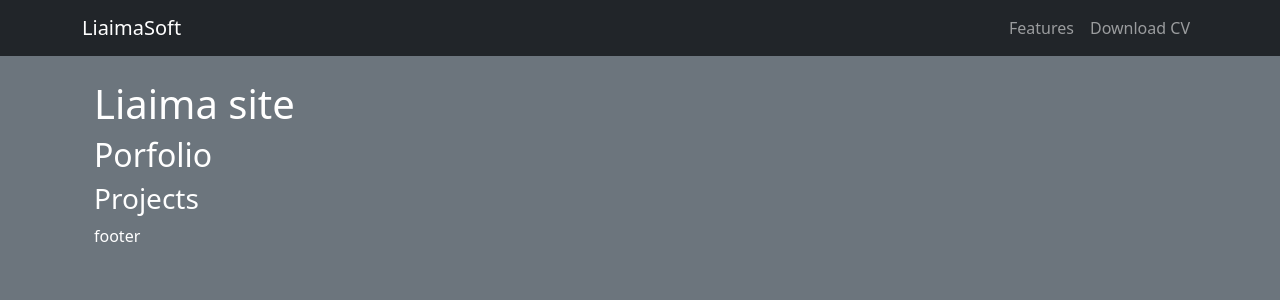
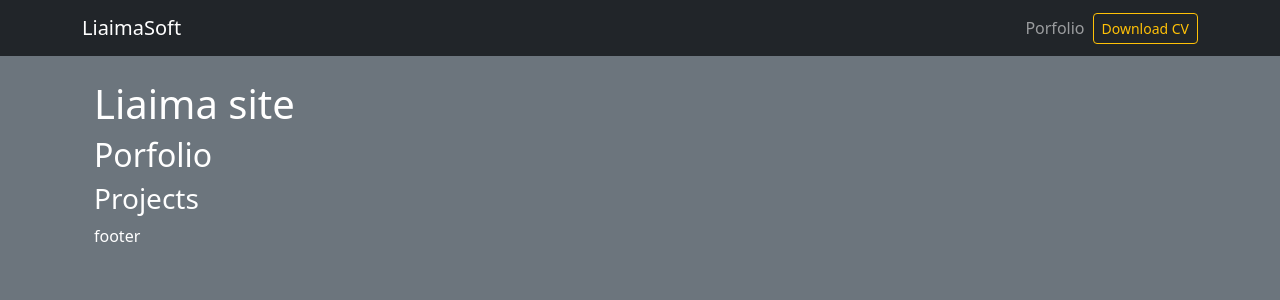
Before and after one commit to liaima/web, a Django app: page / in a window 1280 px wide. Shown: the top 300 px of the page. Run offline with Django 4.2, Linux system fonts and the light colour scheme; data that the repository does not hold is empty; parts of the project's set-up code (start-up, migrations or seed data) failed here and were passed over.

Commit message:
edit buttons on navbar

```diff
--- a/backend/porfolio/templates/partials/_navbar.html
+++ b/backend/porfolio/templates/partials/_navbar.html
@@ -1,16 +1,16 @@
 <nav class="navbar navbar-expand-lg navbar-dark bg-dark">
   <div class="container">
-    <a class="navbar-brand" href="#">LiaimaSoft</a>
+    <a class="navbar-brand" href="/">LiaimaSoft</a>
     <button class="navbar-toggler" type="button" data-bs-toggle="collapse" data-bs-target="#navbarNav" aria-controls="navbarNav" aria-expanded="false" aria-label="Toggle navigation">
       <span class="navbar-toggler-icon"></span>
     </button>
     <div class="collapse navbar-collapse" id="navbarNav">
       <ul class="navbar-nav ms-auto">
         <li class="nav-item">
-          <a class="nav-link" href="#">Features</a>
+          <a class="nav-link" href="/">Porfolio</a>
         </li>
-        <li class="nav-item">
-          <a class="nav-link" href="#">Download CV</a>
+        <li class="nav-item d-flex align-items-center">
+          <a class="btn btn-outline-warning btn-sm" href="https://raw.githubusercontent.com/liaima/liaima/main/CV_ES.pdf" target="_blank">Download CV</a>
         </li>
       </ul>
     </div>
```
